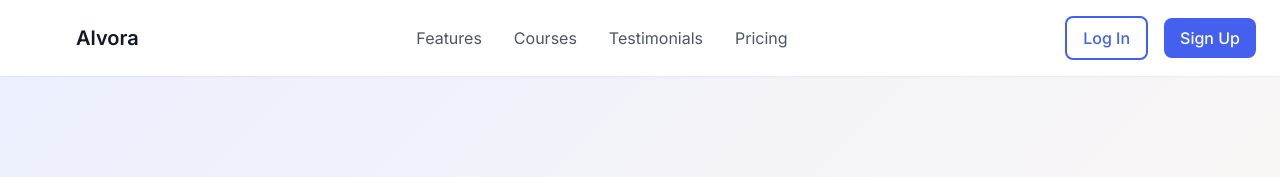
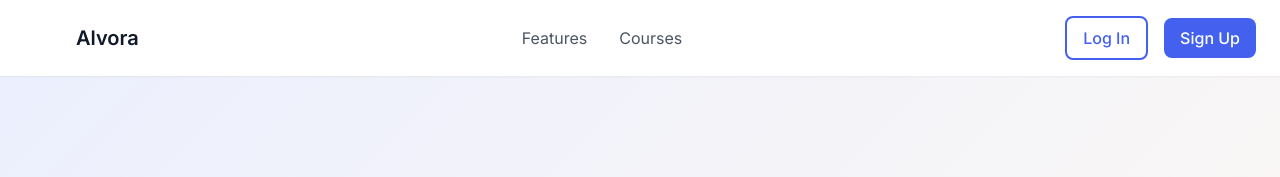
Before and after one commit to mkstudico/alvora-coding-school, a plain HTML site: page index.html in a window 1280 px wide. Shown: the top 177 px of the page. Drawn offline with nearby package versions, Linux system fonts and the light colour scheme.

Commit message:
Update index.html

```diff
--- a/index.html
+++ b/index.html
@@ -26,8 +26,6 @@
         <div class="hidden md:flex space-x-8">
           <a href="#features" class="nav-link text-gray-600 hover:text-gray-900">Features</a>
           <a href="#courses" class="nav-link text-gray-600 hover:text-gray-900">Courses</a>
-          <a href="#testimonials" class="nav-link text-gray-600 hover:text-gray-900">Testimonials</a>
-          <a href="#pricing" class="nav-link text-gray-600 hover:text-gray-900">Pricing</a>
         </div>
 
         <div class="flex items-center space-x-4">
```
